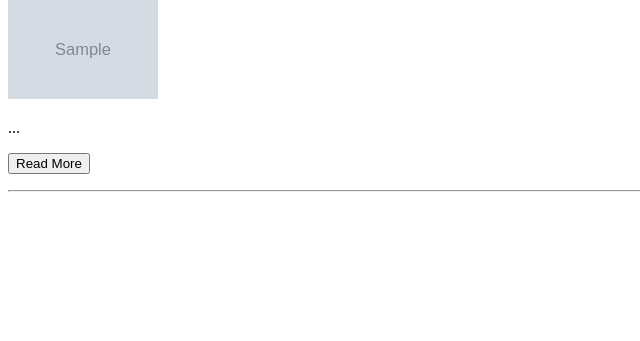
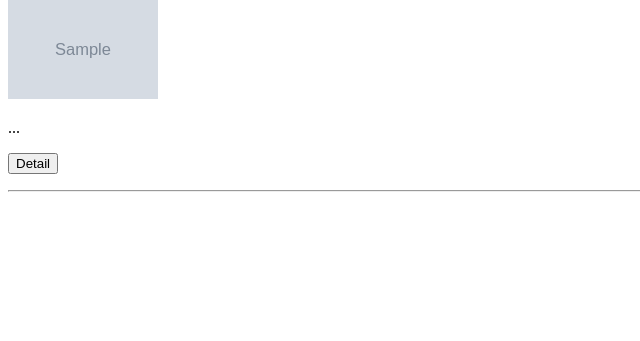
Before and after one commit to Kallln/weballinshops, a Django app: page / in a window 1280 px wide. Shown: the part 234-575 px from the top of the page, without its empty margins (0-640 px from the left). Run offline with Django 5.2, Linux system fonts and the light colour scheme; tables that the repository leaves empty hold one stand-in row (values such as "Sample post"); grey boxes marked "Sample" are stand-in pictures.

Commit message:
Penyelesaian README

```diff
--- a/main/templates/main.html
+++ b/main/templates/main.html
@@ -31,7 +31,7 @@
 
   <p>{{ product.content|truncatewords:25 }}...</p>
 
-  <p><a href="{% url 'main:show_product' product.id %}"><button>Read More</button></a></p>
+  <p><a href="{% url 'main:show_product' product.id %}"><button>Detail</button></a></p>
 </div>
 
 <hr>
```
Also changed, not shown: README.md, image-1.png (deleted), image-2.png (deleted), image-3.png (deleted), image.png (deleted).
